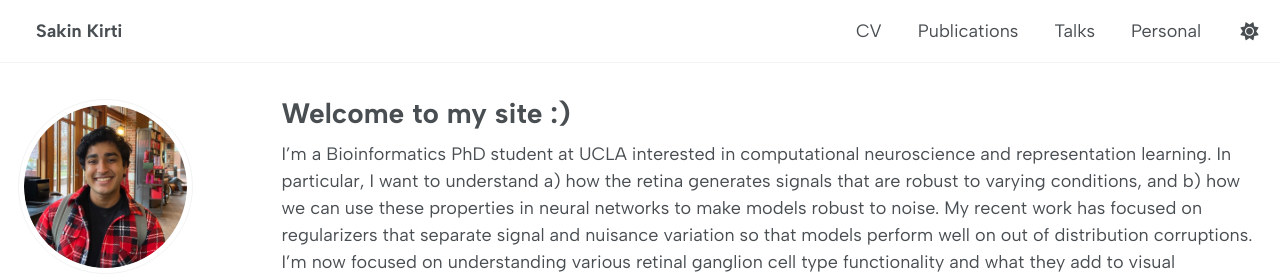
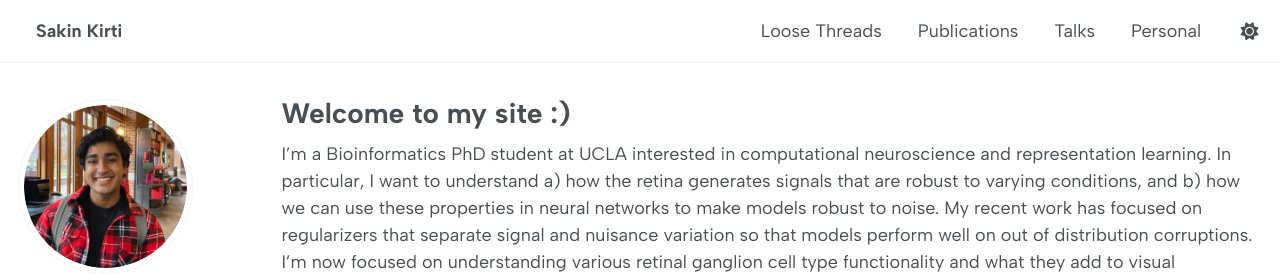
Before and after one commit to sakinkirti/sakinkirti.github.io, a Jekyll site: the page built from _pages/about.md, in a window 1280 px wide. Shown: the top 274 px of the page. Built offline with Jekyll 4.4.1, drawn with Linux system fonts in a browser that asks for light colours; some web fonts are replaced; a script that is not in the unit is left out.

Commit message:
Replace CV navigation link with Loose Threads

```diff
--- a/_data/navigation.yml
+++ b/_data/navigation.yml
@@ -8,8 +8,8 @@
 #      Markdown formatted page while the second is generated using JSON.
 
 main:
-  - title: "CV"
-    url: /cv/
+  - title: "Loose Threads"
+    url: /thoughts/
 
   - title: "Publications"
     url: /publications/
```
